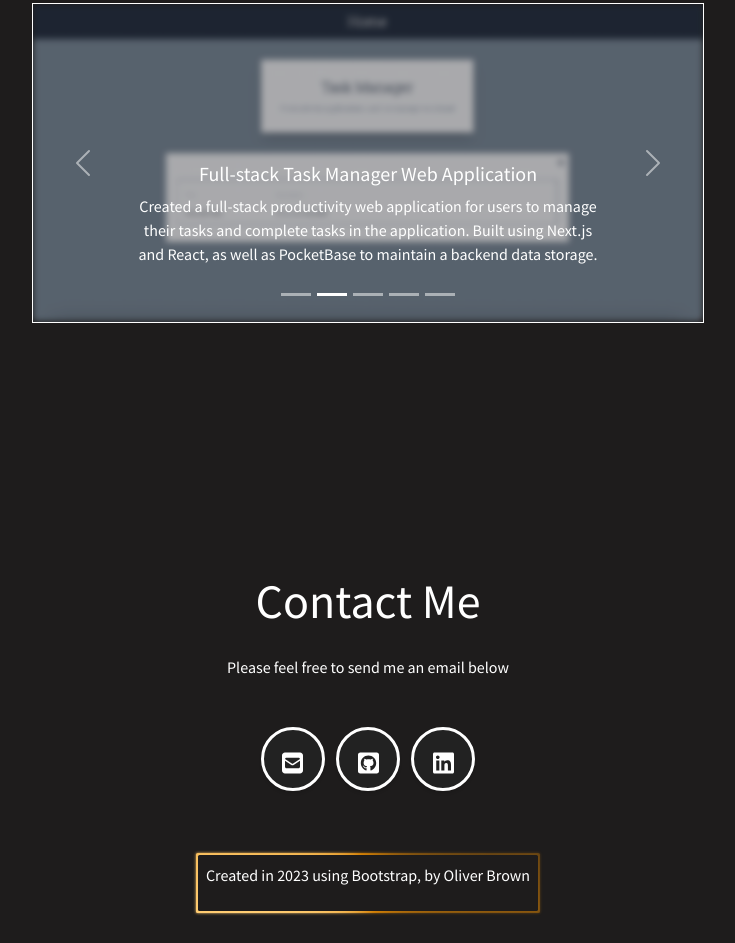
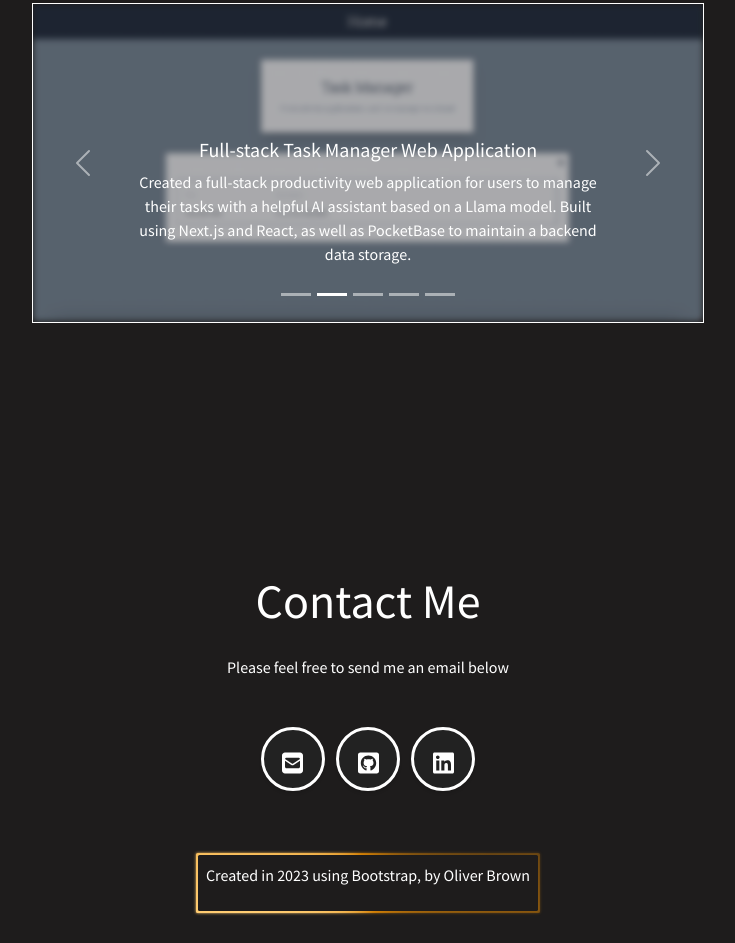
Before and after one commit to oliverbrown1/portfolio_website, a website: page index.html in a window 1280 px wide. Shown: the part 2414-3357 px from the top of the page, without its empty margins (272-1007 px from the left). Drawn offline with nearby package versions, Linux system fonts and the light colour scheme.

Commit message:
Text change to carousel slide

```diff
--- a/index.html
+++ b/index.html
@@ -205,7 +205,7 @@
                                 <img src="assets/taskmanager.png" class="d-block w-100 carousel-image">
                                 <div class="carousel-caption d-none d-md-block">
                                     <h5>Full-stack Task Manager Web Application</h5>
-                                    <p>Created a full-stack productivity web application for users to manage their tasks and complete tasks in the application. Built using Next.js and React, as well as PocketBase to maintain a backend data storage.</p>
+                                    <p>Created a full-stack productivity web application for users to manage their tasks with a helpful AI assistant based on a Llama model. Built using Next.js and React, as well as PocketBase to maintain a backend data storage.</p>
                                 </div>
                             </a>
                         </div>
@@ -256,49 +256,6 @@
                         <span class="visually-hidden">Next</span>
                     </button>
                 </div>
-                    <!-- <div>
-                        <h3 class="mb-4 text-center p-3">
-                            Skills
-                        </h3>
-                    </div> -->
-                    <!-- <div class="row text-center mb-3 justify-content-center">
-                        <div class="col-lg-4 col-md-10 mb-4">
-                            <div class="card h-100">
-                                <div class="card-body">
-                                    <h4 class="card-title">Java <i class="fab fa-java"></i></h4>
-                                    <ul class="card-list">
-                                        <li class = "mb-3"><i class="fa-regular fa-square custom-card-item"></i>&nbsp; Proficient in both Procedural and Object Oriented Programming.</li>
-                                        <li class = "mb-3"><i class="fa-regular fa-square custom-card-item"></i>&nbsp; Programmed a robot to path find its way through a maze, and over successive generations find the optimal path, using OOP.</li>
-                                    </ul>
-                                </div>
-                            </div>
-                        </div>
-
-                        <div class="col-lg-4 col-md-10 mb-4">
-                            <div class="card h-100">
-                                <div class="card-body">
-                                    <h4 class="card-title">Python <i class="fab fa-python"></i></h4>
-                                    <ul class="card-list">
-                                        <li class = "mb-3"><i class="fa-regular fa-square custom-card-item"></i>&nbsp; Proficient in Procedural and Object Oriented Programming.</li>
-                                        <li class = "mb-3"><i class="fa-regular fa-square custom-card-item"></i>&nbsp; Developed a MiniMax Algorithm with Alpha/Beta pruning to play a game of Connect 4 optimally against a human player</li>
-                                    </ul>
-                                </div>
-                            </div>
-                        </div>
-
-                        <div class="col-lg-4 col-md-10 mb-4">
-                            <div class="card h-100">
-                                <div class="card-body">
-                                    <h4 class="card-title">Web Development <i class="fas fa-code"></i></h4>
-                                    <ul class="card-list">
-                                        <li class = "mb-3"><i class="fa-regular fa-square custom-card-item"></i>&nbsp; Knowledgeable in HTML, CSS and JavaScript.</li>
-                                        <li class = "mb-3"><i class="fa-regular fa-square custom-card-item"></i>&nbsp; Restructured and customised the code from a Bootstrap template to create this website.</li>
-                                        <li class = "mb-3"><i class="fa-regular fa-square custom-card-item"></i>&nbsp; Developed a website to manage events for the CS Department at Warwick, using Flask.</li>
-                                    </ul>
-                                </div>
-                            </div>
-                        </div>
-                    </div> -->
 
 
                 </div>
```
